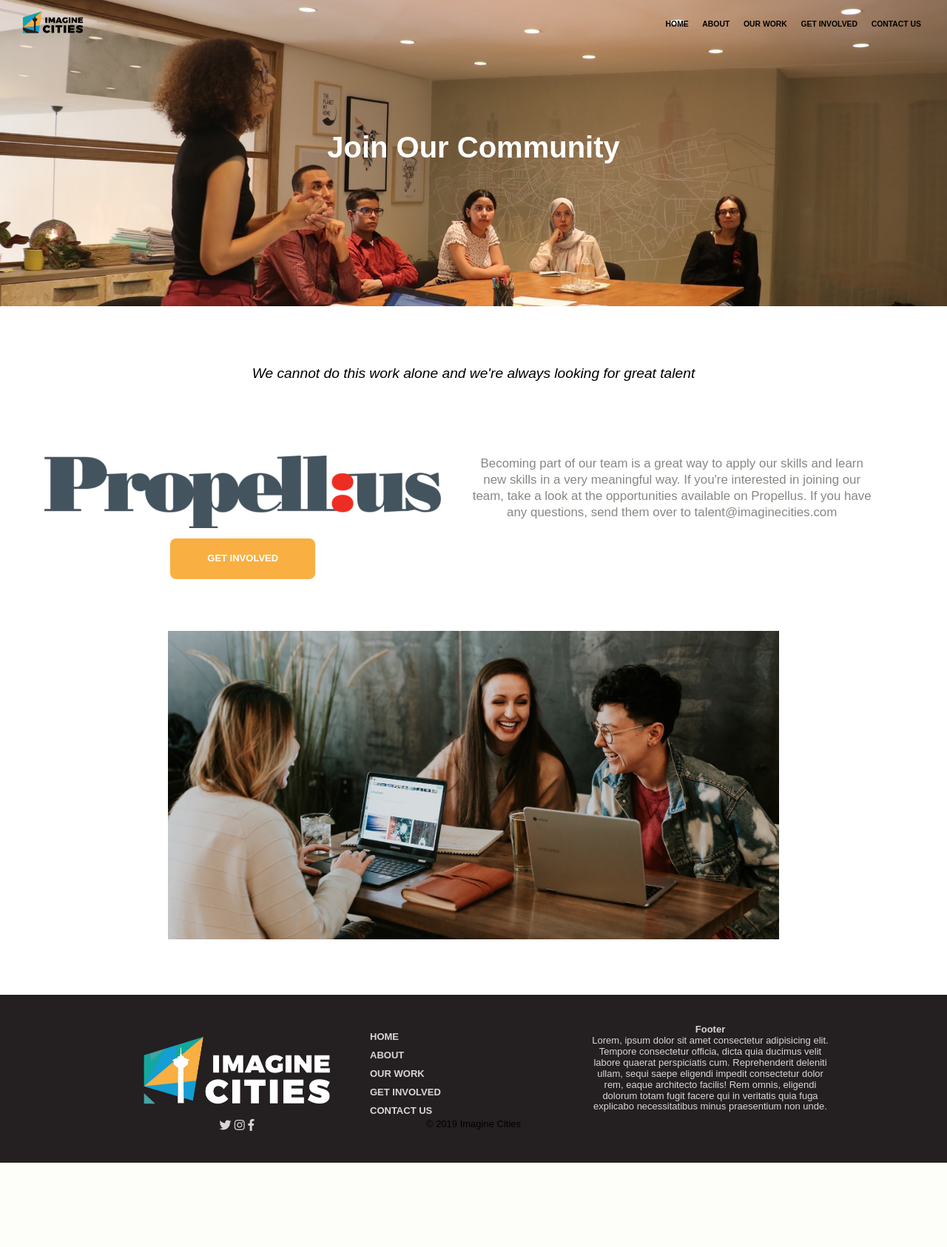
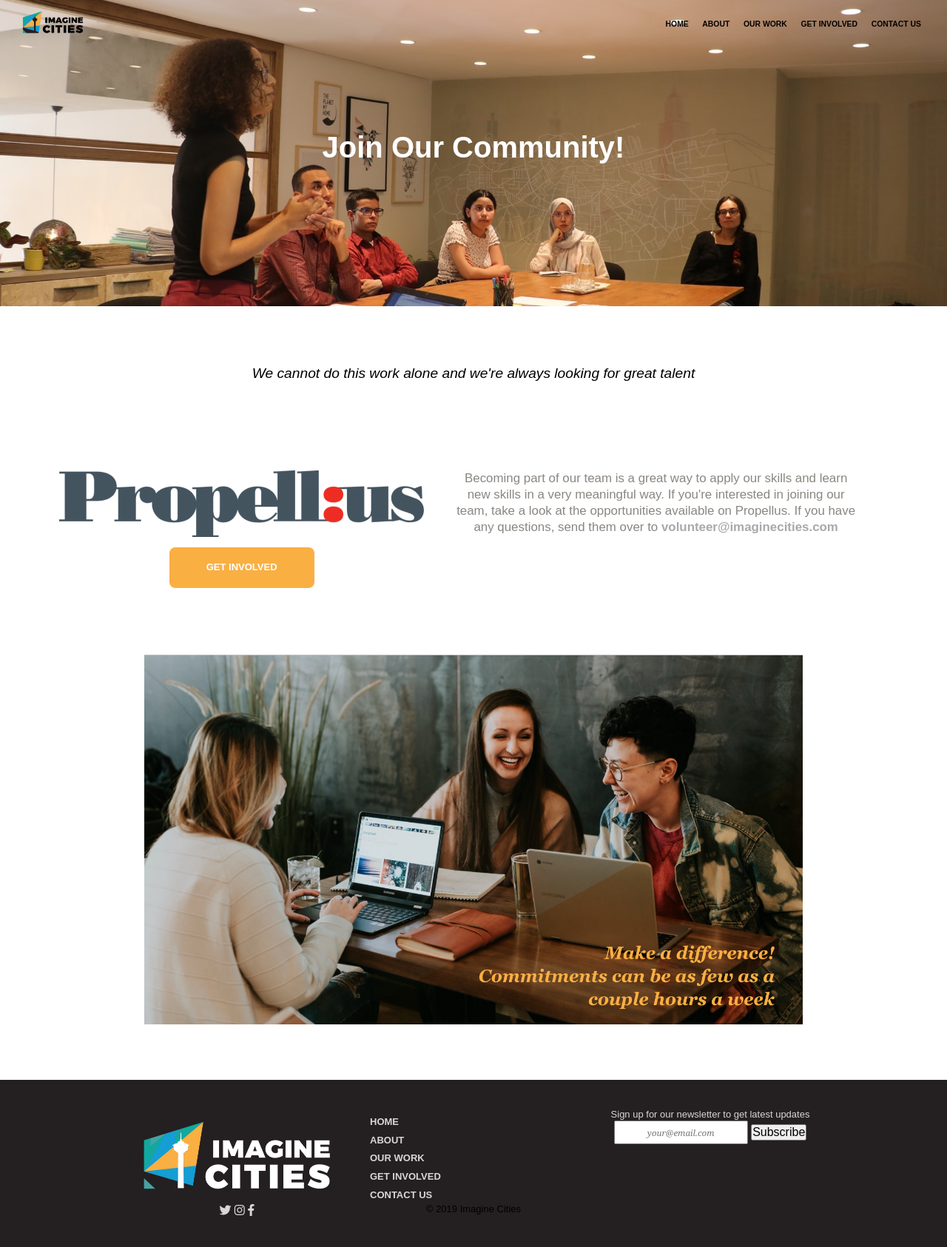
Before and after one commit to yfove/imagine_cities, a Django app: page /getinvolved/ in a window 1280 px wide. Shown: the whole page at 74% size. Before the commit the page ends 1572 px from the top, so only its background shows below. Run offline with Django 3.2, Linux system fonts and the light colour scheme; some libraries are stand-ins or nearby versions.

Commit message:
home page newsletter

```diff
--- a/page/static/css/_about.scss
+++ b/page/static/css/_about.scss
@@ -8,7 +8,7 @@
 .about-page .main-banner {
     background: white url(../img/about1.jpeg);
     background-size: cover;
-    max-height: auto;
+    min-height: 350px;
 }
 
 .about-page .main-banner h3 {
@@ -36,13 +36,13 @@
 .vision-banner .image-text{
     background: white url(../img/about2.jpeg);
     background-size: cover;
-    padding: 12%;
+    padding: 14%;
 }
 
 .story-banner .image-text{
     background: white url(../img/about3.jpeg);
     background-size: cover;
-    padding: 12%;
+    padding: 14%;
 }
 
 .image-text h3{
@@ -87,9 +87,10 @@
 
 .fact h3{
     text-align: center;
-    padding: 0 20px;
+    padding: 0 40px;
     color: #D8D7D6;
-    font-size: 1.5em;
+    font-size: 1.2em;
+
 }
 
 .mission-text {
--- a/page/static/css/_join.scss
+++ b/page/static/css/_getinvolved.scss
@@ -31,11 +31,17 @@
 
 .bottom-img img {
     padding: 0 35px 35px 35px;
-    max-width: 70%;
+    max-width: 75%;
     display: block;
     margin-left: auto;
     margin-right: auto;
     margin-bottom: 40px;
+}
+
+.bottom-img p{
+    color: #F9AF42;
+    position: relative;
+    top: -150px;
 }
 
 .blog-grid {
@@ -46,6 +52,7 @@
         "post1 post2"
         "post3 post2";
     grid-gap: 0em;
+    padding: 20px;
 }
 
 .box {
@@ -60,6 +67,11 @@
     grid-area: post2;
     color: rgb(138, 134, 130);
     text-align: center;
+}
+
+.post2 span{
+    font-weight: 600;
+    color: darkgray
 }
 
 .post3 {
@@ -83,6 +95,7 @@
 
 .post3 button:hover {
     background-color: #13A7A5;
+    border: #D8D7D6 solid 2px;
 }
 .post2 .propellus-text h3{
     line-height: 130%;
--- /dev/null
+++ b/page/static/css/_ourwork.scss
@@ -0,0 +1,6 @@
+$primary-colour: #241F20;
+$primary-colour2: #F9AF42;
+$primary-colour3: #13A7A5;
+$primary-colour4: #149ED3;
+$text-color: #D8D7D6;
+$accent-colour: gray;
--- a/page/static/css/main.css
+++ b/page/static/css/main.css
@@ -25,11 +25,17 @@
 
 .bottom-img img {
   padding: 0 35px 35px 35px;
-  max-width: 70%;
+  max-width: 75%;
   display: block;
   margin-left: auto;
   margin-right: auto;
   margin-bottom: 40px;
+}
+
+.bottom-img p {
+  color: #F9AF42;
+  position: relative;
+  top: -150px;
 }
 
 .blog-grid {
@@ -39,6 +45,7 @@
   display: grid;
       grid-template-areas: "post1 post2" "post3 post2";
   grid-gap: 0em;
+  padding: 20px;
 }
 
 .box {
@@ -58,6 +65,11 @@
   grid-area: post2;
   color: #8a8682;
   text-align: center;
+}
+
+.post2 span {
+  font-weight: 600;
+  color: darkgray;
 }
 
 .post3 {
@@ -84,6 +96,7 @@
 
 .post3 button:hover {
   background-color: #13A7A5;
+  border: #D8D7D6 solid 2px;
 }
 
 .post2 .propellus-text h3 {
@@ -319,7 +332,7 @@
 .about-page .main-banner {
   background: white url(../img/about1.jpeg);
   background-size: cover;
-  max-height: auto;
+  min-height: 350px;
 }
 
 .about-page .main-banner h3 {
@@ -346,13 +359,13 @@
 .vision-banner .image-text {
   background: white url(../img/about2.jpeg);
   background-size: cover;
-  padding: 12%;
+  padding: 14%;
 }
 
 .story-banner .image-text {
   background: white url(../img/about3.jpeg);
   background-size: cover;
-  padding: 12%;
+  padding: 14%;
 }
 
 .image-text h3 {
@@ -395,9 +408,9 @@
 
 .fact h3 {
   text-align: center;
-  padding: 0 20px;
+  padding: 0 40px;
   color: #D8D7D6;
-  font-size: 1.5em;
+  font-size: 1.2em;
 }
 
 .mission-text {
@@ -790,8 +803,8 @@
     display: grid;
     -ms-grid-columns: 1fr;
         grid-template-columns: 1fr;
-    grid-gap: 4em;
-    padding: 60px;
+    grid-gap: 3em;
+    padding: 20px;
     min-height: 600px;
   }
 }
--- a/page/static/css/main.scss
+++ b/page/static/css/main.scss
@@ -1,8 +1,9 @@
-@import './join';
+@import './getinvolved';
 @import './home';
 @import './about';
 @import './setup';
 @import './contact';
+@import './ourwork';
 
 $primary-colour: #241F20;
 $primary-colour2: #F9AF42;
@@ -156,8 +157,8 @@
 		list-style: none;
 		display: grid;
 		grid-template-columns: 1fr;
-		grid-gap: 4em;
-		padding: 60px;
+		grid-gap: 3em;
+		padding: 20px;
 		min-height: 600px;
 
 }
--- a/page/templates/page/base.html
+++ b/page/templates/page/base.html
@@ -72,8 +72,13 @@
                     </ul>
                 </nav>
                 <div class="footer-desc">
-                    <h3>Footer</h3>
-                    <p>Lorem, ipsum dolor sit amet consectetur adipisicing elit. Tempore consectetur officia, dicta quia ducimus velit labore quaerat perspiciatis cum. Reprehenderit deleniti ullam, sequi saepe eligendi impedit consectetur dolor rem, eaque architecto facilis! Rem omnis, eligendi dolorum totam fugit facere qui in veritatis quia fuga explicabo necessitatibus minus praesentium non unde.</p>
+                    <div class="subscribe_form">
+                        <p>Sign up for our newsletter to get latest updates</p>
+                        <form id="subscribe" form method='POST'>{% csrf_token %}
+                            <input id="email_id" type="email" name="email_id" placeholder="your@email.com">
+                            <button type="submit" value="Subscribe" id="email_submit">Subscribe</button>
+                        </form>
+                    </div>
                 </div>
                 <div class="icons">
                     <a href="https://twitter.com"><i class="fab fa-twitter icon"></i></a>
--- a/page/templates/page/contactus.html
+++ b/page/templates/page/contactus.html
@@ -3,7 +3,7 @@
 {% block content %}
 <div class="contact-us">
     <h1>contact us</h1>
-    <p>We work virtually which means we are working from coffee shops, libraries and our homes. It's best if you let us know in advance that you want to chat about something or get an answer to a question. Get in toiuch through our main office channels <br><br><br></p>
+    <p>We work virtually which means we are working from coffee shops, libraries and our homes. Drop us a line and let us know how we can get you started on championing your community!<br><br><br></p>
     <div class="meet">
         <h2>Meet our Team <br><br></h2>
     </div>
--- a/page/templates/page/getinvolved.html
+++ b/page/templates/page/getinvolved.html
@@ -7,7 +7,7 @@
     <!-- main banner -->
     <div class="main-banner">
         <div class="main-banner-text box">
-            <h3>Join Our Community</h3>
+            <h3>Join Our Community!</h3>
         </div>
     </div>
     <div class="quote2">
@@ -27,7 +27,7 @@
                     <h3>Becoming part of our team is a great way to apply our skills and learn new skills in a very
                         meaningful way. If you're interested in joining our team, take a look at the opportunities
                         available on Propellus. If you have any questions, send them over to
-                        talent@imaginecities.com
+                        <span>volunteer@imaginecities.com</span>
                     </h3>
                 </div>
             </li>
@@ -40,7 +40,7 @@
         <!-- blog grid ends -->
     </section>
     <div class="bottom-img">
-        <img src="{% static 'img/1-a1.jpeg' %}" alt="">
+        <img src="{% static 'img/join.jpeg' %}" alt="">
     </div>
 </main>
 {% endblock %}
--- a/page/templates/page/home.html
+++ b/page/templates/page/home.html
@@ -87,7 +87,10 @@
                 </div>
                 <div class="eventbrite box">
                     <h2>See Our Upcoming Events</h2>
-                    <a href="https://www.eventbrite.com"><button>EVENTBRITE</button></a>
+                    <ul>
+                        <a href="https://www.eventbrite.com"><button>EVENTBRITE</button></a>
+
+                    </ul>
                 </div>
             </div>
         </div>
```
Also changed, not shown: page/templates/page/ourwork.html (+5 -4 lines), page/static/img/join.jpeg (added), 1 other file.
